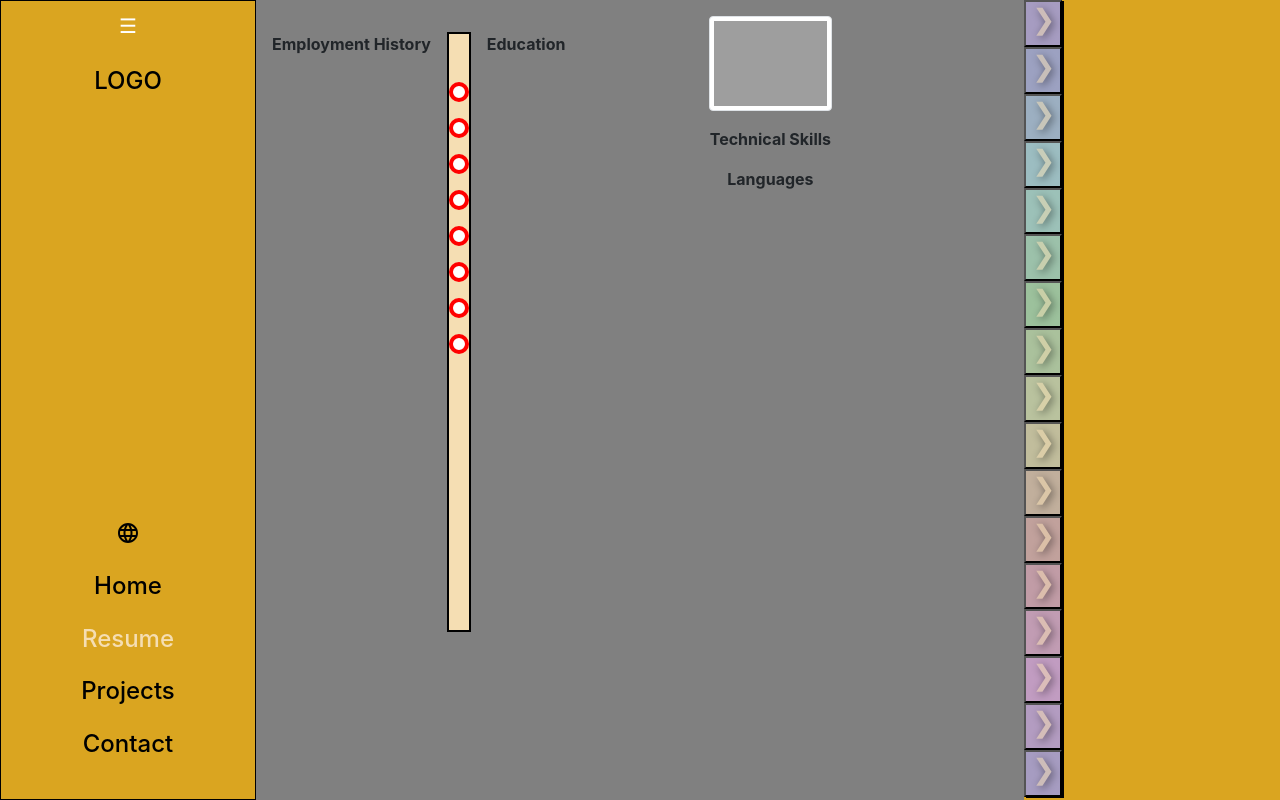
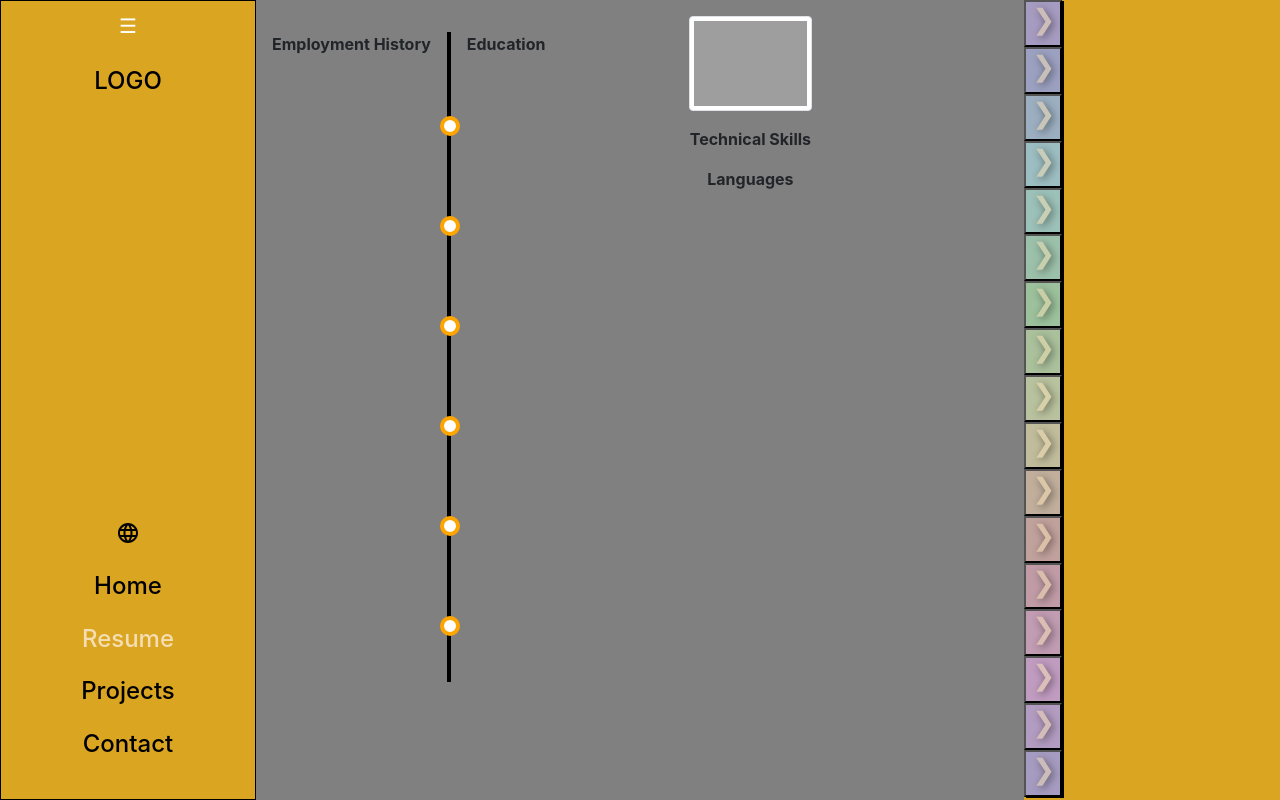
Before and after one commit to bertacsevercan/Gizem-portfolio, a React (Create React App) app in the folder porfolio/: page /resume in a window 1280 px wide. Built offline with nearby package versions, Linux system fonts and the light colour scheme; grey boxes are pictures that could not be loaded.

Commit message:
add popover component

```diff
--- /dev/null
+++ b/porfolio/src/components/TimelinePopover/index.jsx
@@ -0,0 +1,26 @@
+import React from "react";
+import Popover from "react-bootstrap/Popover";
+import OverlayTrigger from "react-bootstrap/OverlayTrigger";
+import "./style.css";
+
+const TimelinePopover = ({ title, className, direction, content }) => {
+  return (
+    <>
+      <OverlayTrigger
+        trigger="hover"
+        key={className}
+        placement={direction}
+        overlay={
+          <Popover id={`popover-positioned-${direction}`}>
+            <Popover.Title as="h3">{title}</Popover.Title>
+            <Popover.Content>{content}</Popover.Content>
+          </Popover>
+        }
+      >
+        <span className={`milestone ${className}`} />
+      </OverlayTrigger>
+    </>
+  );
+};
+
+export default TimelinePopover;
--- /dev/null
+++ b/porfolio/src/components/TimelinePopover/style.css
@@ -0,0 +1,34 @@
+.milestone {
+  width: 20px;
+  height: 20px;
+  border: 4px solid orange;
+  border-radius: 50%;
+  background-color: white;
+  position: absolute;
+  z-index: 1;
+  right: 85px;
+}
+
+.milestone.first {
+  top: 100px;
+}
+
+.milestone.second {
+  top: 200px;
+}
+
+.milestone.third {
+  top: 300px;
+}
+
+.milestone.fourth {
+  top: 400px;
+}
+
+.milestone.fifth {
+  top: 500px;
+}
+
+.milestone.sixth {
+  top: 600px;
+}
--- a/porfolio/src/containers/Resume/index.jsx
+++ b/porfolio/src/containers/Resume/index.jsx
@@ -1,10 +1,44 @@
 import React from "react";
 import Image from "react-bootstrap/Image";
+import TimelinePopover from "../../components/TimelinePopover";
 import { useTranslation } from "react-i18next";
 import "./style.css";
 
 const Resume = () => {
   const { t } = useTranslation();
+
+  const overlayProps = [
+    {
+      direction: ["left", "left", "right", "right", "right", "right"],
+      classNames: ["first", "second", "third", "fourth", "fifth", "sixth"],
+      title: [
+        "University",
+        "University",
+        "Internship",
+        "Internship",
+        "Internship",
+        "Internship",
+      ],
+      content: [
+        "And here's some amazing content. It's very engaging right?",
+        "And here's some amazing content. It's very engaging right?",
+        "And here's some amazing content. It's very engaging right?",
+        "And here's some amazing content. It's very engaging right?",
+        "And here's some amazing content. It's very engaging right?",
+        "And here's some amazing content. It's very engaging right?",
+      ],
+    },
+  ];
+  const popContent = [];
+
+  for (let i = 0; i < overlayProps[0].direction.length; i++) {
+    popContent.push({
+      direction: overlayProps[0].direction[i],
+      className: overlayProps[0].classNames[i],
+      title: overlayProps[0].title[i],
+      content: overlayProps[0].content[i],
+    });
+  }
 
   return (
     <div className="resume">
@@ -14,18 +48,15 @@ const Resume = () => {
             <b>{t("resume.heads.head0")}</b>
           </p>
         </div>
-        <div id="lineVert">
-          <br />
-          <br />
-          <p className="milestone" />
-          <p className="milestone" />
-          <p className="milestone" />
-          <p className="milestone" />
-          <p className="milestone" />
-          <p className="milestone" />
-          <p className="milestone" />
-          <p className="milestone" />
-        </div>
+        <span id="lineVert"></span>
+        {popContent.map((el) => (
+          <TimelinePopover
+            direction={el.direction}
+            title={el.title}
+            content={el.content}
+            className={el.className}
+          />
+        ))}
         <div className="education">
           <p>
             <b>{t("resume.heads.head1")}</b>
--- a/porfolio/src/containers/Resume/style.css
+++ b/porfolio/src/containers/Resume/style.css
@@ -13,11 +13,12 @@
   padding-top: 1rem;
   display: flex;
   justify-content: space-between;
+  position: relative;
 }
 
 #lineVert {
   border: 2px solid black;
-  height: 600px;
+  height: 650px;
   background-color: wheat;
 }
 
@@ -29,10 +30,37 @@
   padding-left: 1rem;
 }
 
-.milestone {
+/* .milestone {
   width: 20px;
   height: 20px;
-  border: 4px solid red;
+  border: 4px solid orange;
   border-radius: 50%;
   background-color: white;
+  position: absolute;
+  z-index: 1;
+  right: 85px;
 }
+
+.milestone.first {
+  top: 100px;
+}
+
+.milestone.second {
+  top: 200px;
+}
+
+.milestone.third {
+  top: 300px;
+}
+
+.milestone.fourth {
+  top: 400px;
+}
+
+.milestone.fifth {
+  top: 500px;
+}
+
+.milestone.sixth {
+  top: 600px;
+} */
```
Also changed, not shown: 1 other file (tests, documents, lock files or other folders).
